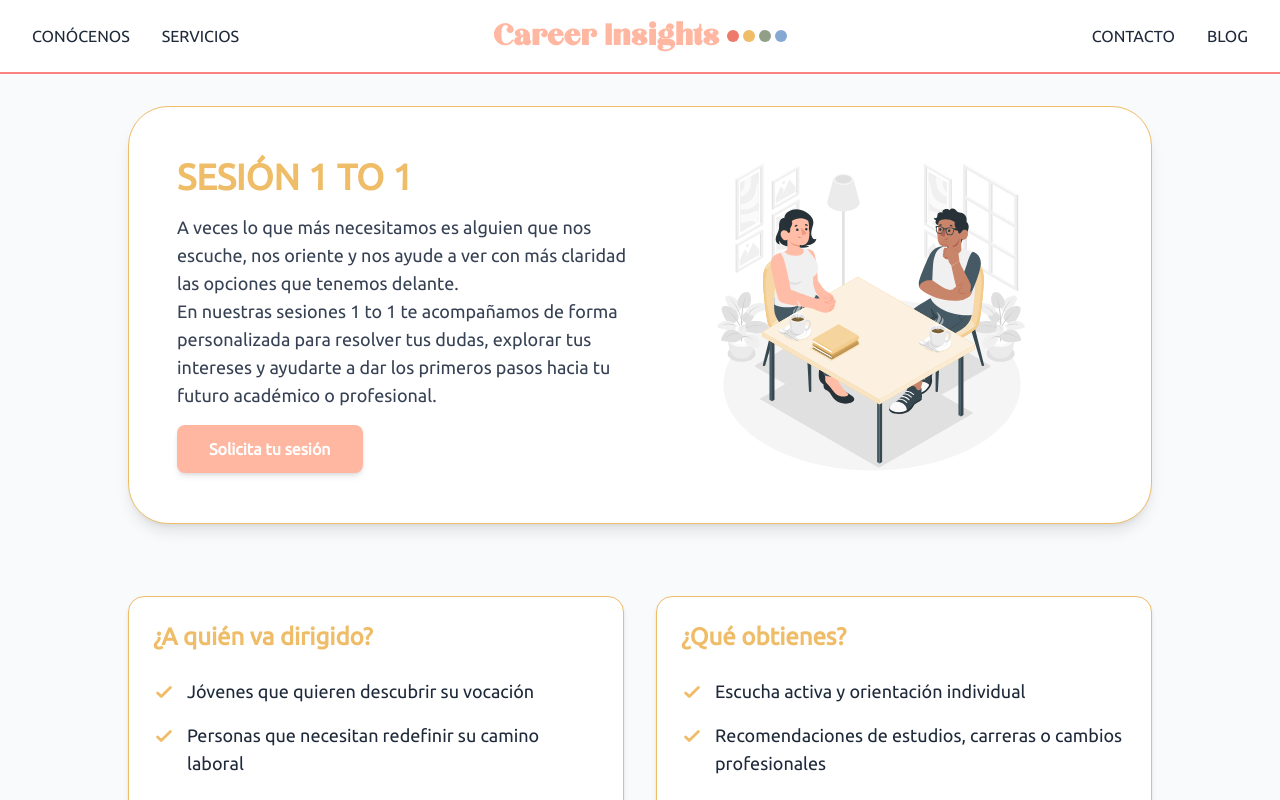
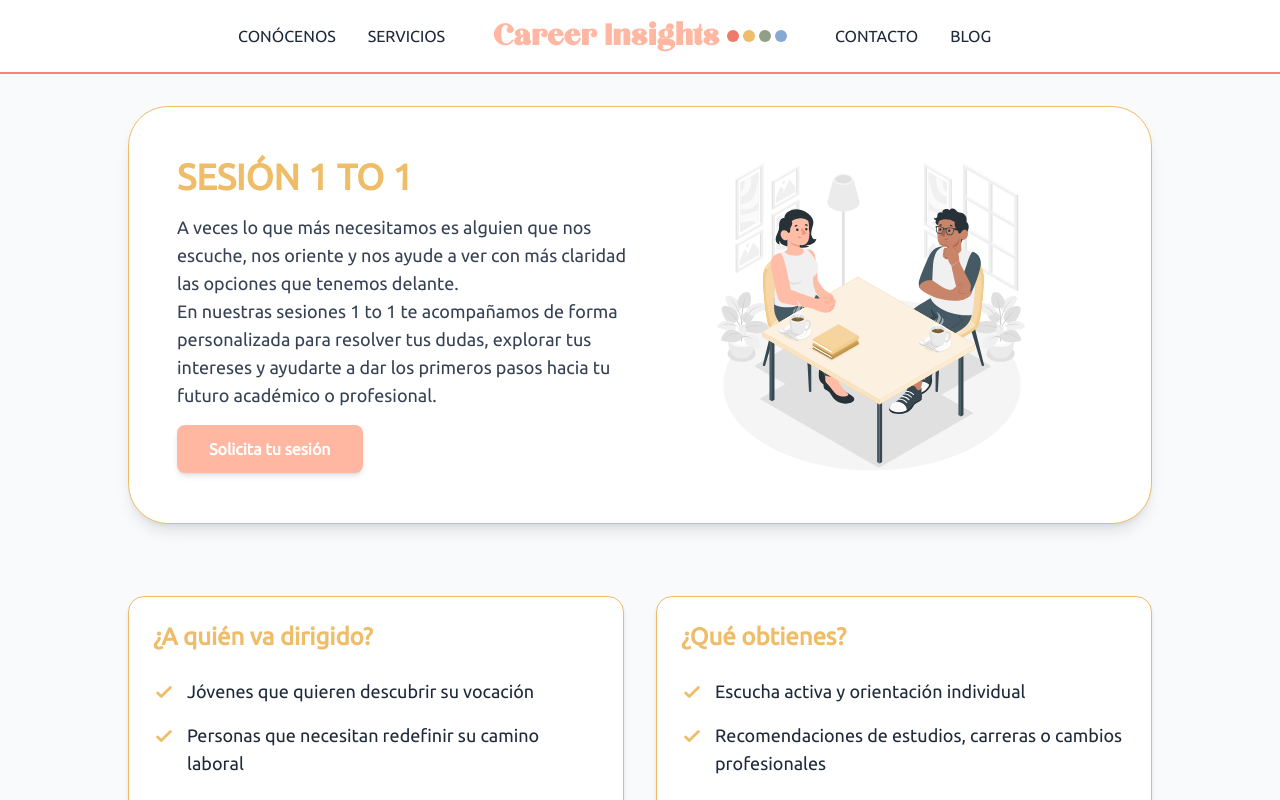
Before and after one commit to CareerInsights/Career-Insights, a React (Vite) app: page /sesion-1a1 in a window 1280 px wide. Shown: the top 800 px of the page. Built offline with nearby package versions, Linux system fonts and the light colour scheme; no server answers.

Commit message:
arregle de navbar

```diff
--- a/src/components/Navbar.tsx
+++ b/src/components/Navbar.tsx
@@ -12,8 +12,8 @@ const Navbar: React.FC = () => {
 
   return (
     <nav className="grid grid-cols-[1fr_auto_1fr] items-center px-4 md:px-8 py-4 border-b-2 border-border-navbar w-full">
-      {/* Left Side */}
-      <div className="flex space-x-4 md:space-x-8 justify-self-start">
+      {/* Left Side (pegado al logo) */}
+      <div className="flex space-x-4 md:space-x-8 justify-self-end mr-6 md:mr-12">
         {leftItems.map(item => (
           <NavLink key={item.name} to={item.href} type={item.type}>
             {item.name}
@@ -34,8 +34,8 @@ const Navbar: React.FC = () => {
         </div>
       </Link>
 
-      {/* Right Side */}
-      <div className="flex space-x-4 md:space-x-8 justify-self-end">
+      {/* Right Side (pegado al logo) */}
+      <div className="flex space-x-4 md:space-x-8 justify-self-start ml-6 md:ml-12">
         {rightItems.map(item => (
           <NavLink key={item.name} to={item.href} type={item.type}>
             {item.name}
--- a/src/features/components/LinkedInEmbed.tsx
+++ b/src/features/components/LinkedInEmbed.tsx
@@ -13,6 +13,14 @@ function buildEmbedSrc(url: string): string | null {
 
   const activityMatch = decoded.match(/activity-(\d+)/);
   if (activityMatch?.[1]) return `https://www.linkedin.com/embed/feed/update/urn:li:activity:${activityMatch[1]}`;
+
+  // Support slugs like ...-ugcPost-<id>-...
+  const ugcPostSlug = decoded.match(/ugcPost-(\d+)/);
+  if (ugcPostSlug?.[1]) return `https://www.linkedin.com/embed/feed/update/urn:li:ugcPost:${ugcPostSlug[1]}`;
+
+  // Support slugs like ...-share-<id>-...
+  const shareSlug = decoded.match(/share-(\d+)/);
+  if (shareSlug?.[1]) return `https://www.linkedin.com/embed/feed/update/urn:li:share:${shareSlug[1]}`;
 
   const urnMatch = decoded.match(/urn:li:(ugcPost|share|activity):(\d+)/);
   if (urnMatch?.[1] && urnMatch?.[2]) return `https://www.linkedin.com/embed/feed/update/urn:li:${urnMatch[1]}:${urnMatch[2]}`;
```
